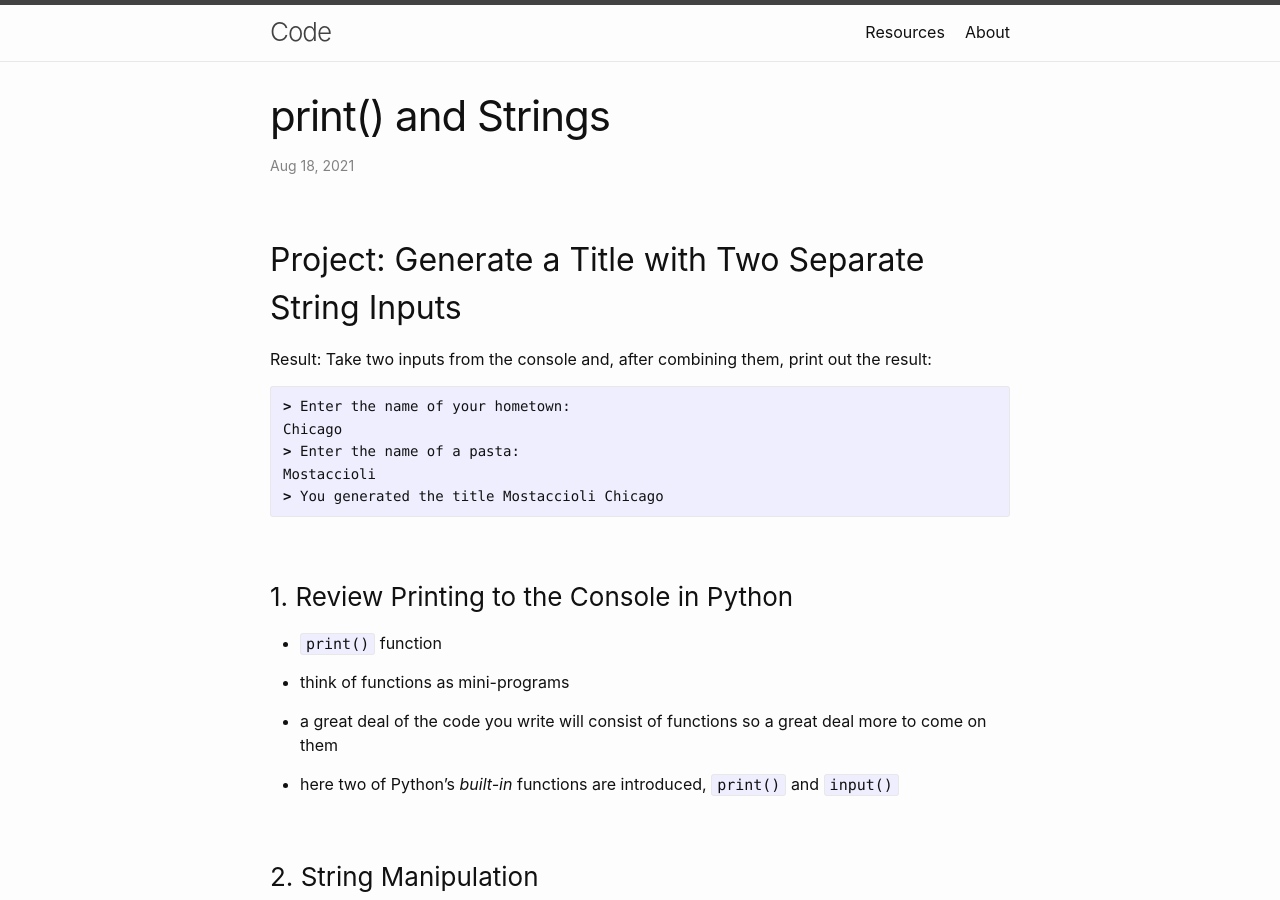
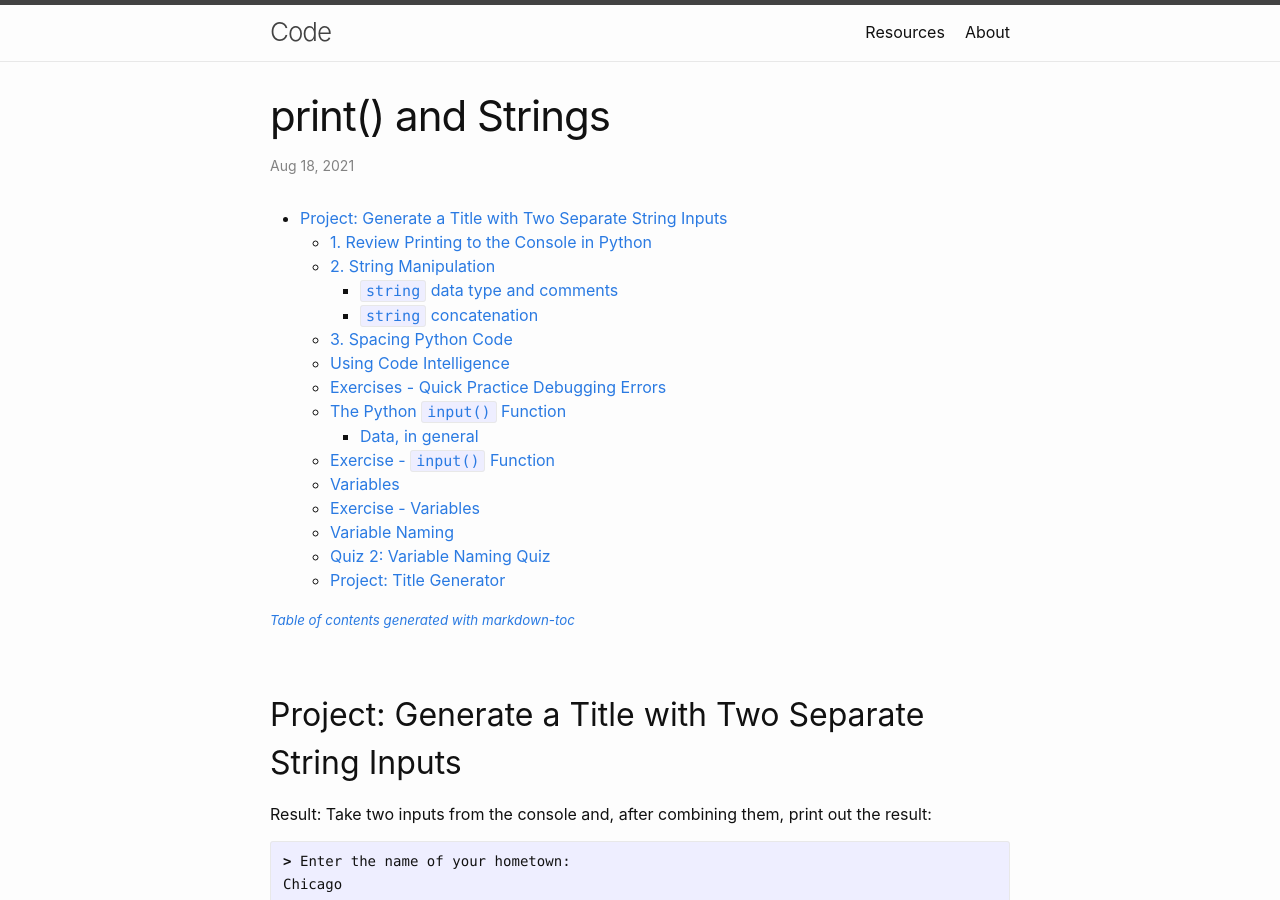
Before and after one commit to multum-non-multa/code, a Jekyll site: the page built from _posts/2021-08-18-printing-strings.md, in a window 1280 px wide and 900 px high. Built offline with Jekyll 4.4.1, drawn with Linux system fonts in a browser that asks for light colours; some of the changed text lies outside the part shown.

Commit message:
print and string

```diff
--- a/_posts/2021-08-18-printing-strings.md
+++ b/_posts/2021-08-18-printing-strings.md
@@ -2,6 +2,26 @@
 layout: post
 title: print() and Strings
 ---
+
+- [Project: Generate a Title with Two Separate String Inputs](#project--generate-a-title-with-two-separate-string-inputs)
+  * [1. Review Printing to the Console in Python](#1-review-printing-to-the-console-in-python)
+  * [2. String Manipulation](#2-string-manipulation)
+    + [`string` data type and comments](#-string--data-type-and-comments)
+    + [`string` concatenation](#-string--concatenation)
+  * [3. Spacing Python Code](#3-spacing-python-code)
+  * [Using Code Intelligence](#using-code-intelligence)
+  * [Exercises - Quick Practice Debugging Errors](#exercises---quick-practice-debugging-errors)
+  * [The Python `input()` Function](#the-python--input----function)
+    + [Data, in general](#data--in-general)
+  * [Exercise - `input()` Function](#exercise----input----function)
+  * [Variables](#variables)
+  * [Exercise - Variables](#exercise---variables)
+  * [Variable Naming](#variable-naming)
+  * [Quiz 2: Variable Naming Quiz](#quiz-2--variable-naming-quiz)
+  * [Project: Title Generator](#project--title-generator)
+
+<small><i><a href='http://ecotrust-canada.github.io/markdown-toc/'>Table of contents generated with markdown-toc</a></i></small>
+
 
 ## Project: Generate a Title with Two Separate String Inputs
 
@@ -193,13 +213,18 @@ If you correct line 1, both lines will print.
 
 ### Using Code Intelligence
 
-
+A word on syntax helpers ...
 
 ### Exercises - Quick Practice Debugging Errors
 
 Go to the team projects and work on the error and debugging exercises.
 
 ### The Python `input()` Function
+
+#### Data, in general
+
+
+
 
 ### Exercise - `input()` Function
 
```
Also changed, not shown: 1 other file.
